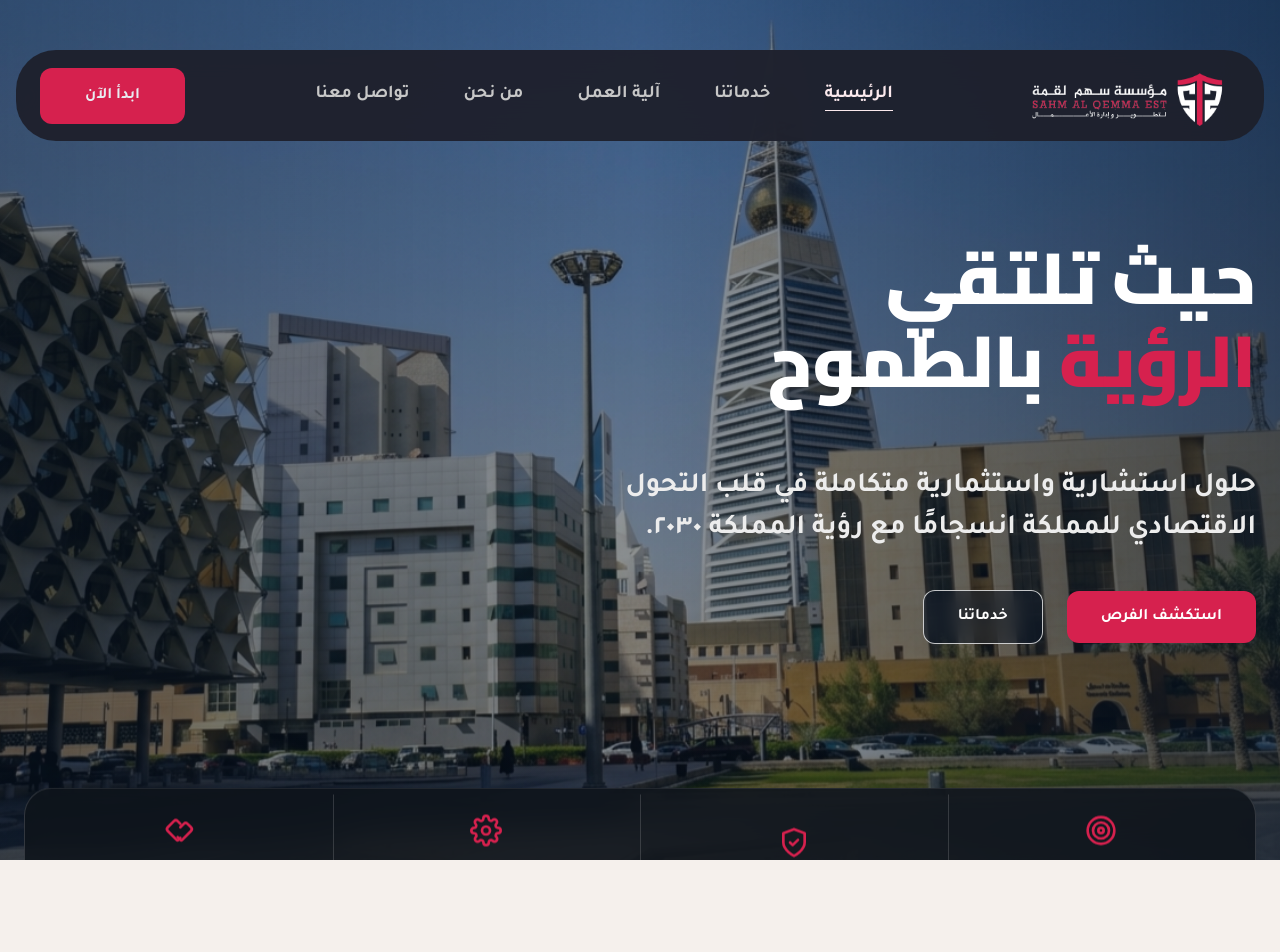
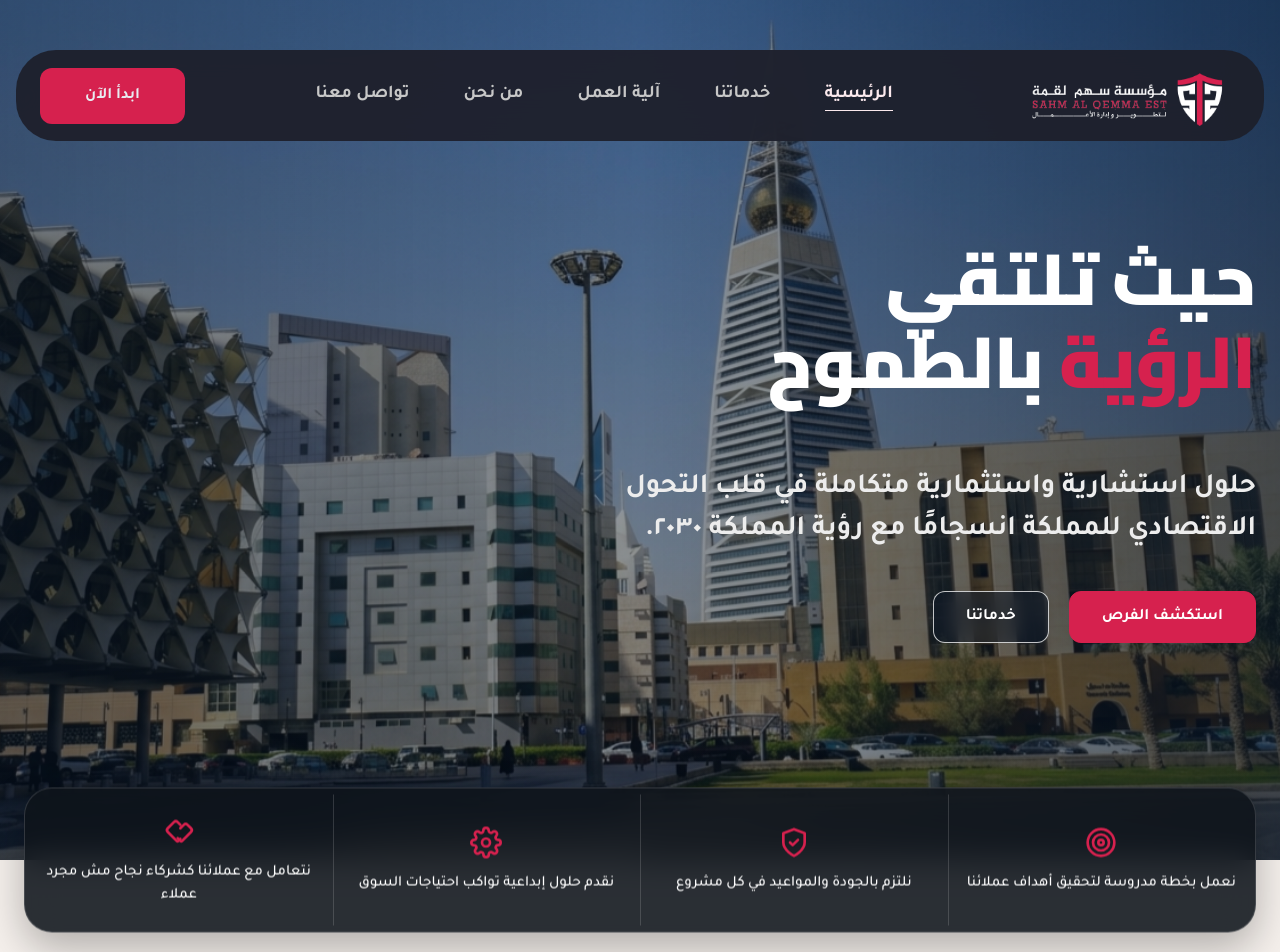
Before and after one commit to ezzdhar/sahm-alqema, a Vue app: page / in a window 1280 px wide. Shown: the top 952 px of the page. Built offline with nearby package versions, Linux system fonts and the light colour scheme; the HTML template or start-up script is replaced by a standard one.

Commit message:
feat: add base stylesheet, HomeView, and ContactView components

```diff
--- a/src/style.css
+++ b/src/style.css
@@ -113,14 +113,13 @@ img {
   max-width: var(--container-max-width);
   margin-left: auto;
   margin-right: auto;
-  padding-left: 24px;
-  padding-right: 24px;
+  padding-inline: 24px;
+  box-sizing: border-box;
 }
 
 @media (max-width: 767px) {
   .container {
-    padding-left: 16px;
-    padding-right: 16px;
+    padding-inline: 20px;
   }
 }
 
--- a/src/views/ContactView.vue
+++ b/src/views/ContactView.vue
@@ -521,35 +521,34 @@ const handleSubmit = async () => {
   text-shadow: 0 3px 20px rgba(9, 22, 39, 0.75), 0 1px 4px rgba(0, 0, 0, 0.9);
 }
 
-@media (max-width: 767px) {
-  .contact-hero {
-    padding-top: 140px;
-    padding-bottom: 60px;
-  }
-
-  .contact-hero__title {
-    font-size: 38px;
-    line-height: 50px;
-  }
-}
-
 .contact-hero__desc {
   width: 100%;
   max-width: 1100px;
   font-family: var(--font-family);
-  font-size: 28px; /* Difference 9: Font size: 28px */
-  line-height: 42px; /* Difference 9: Line height: 42px */
-  font-weight: 700; /* Difference 9: Weight: 700 */
+  font-size: 28px;
+  line-height: 42px;
+  font-weight: 700;
   color: #FFFFFF;
   text-align: center;
   margin: 0;
   text-shadow: 0 2px 16px rgba(9, 22, 39, 0.8), 0 1px 4px rgba(0, 0, 0, 0.9);
 }
 
-@media (max-width: 767px) {
+@media (max-width: 1023px) {
+  .contact-hero {
+    min-height: auto;
+    padding-top: 140px;
+    padding-bottom: 60px;
+  }
+
+  .contact-hero__title {
+    font-size: clamp(32px, 6vw, 44px);
+    line-height: 1.3;
+  }
+
   .contact-hero__desc {
-    font-size: 18px;
-    line-height: 28px;
+    font-size: clamp(16px, 3.5vw, 22px);
+    line-height: 1.5;
   }
 }
 
@@ -589,7 +588,8 @@ const handleSubmit = async () => {
 @media (min-width: 1024px) {
   .contact-info-panel {
     width: 421px;
-    height: 576px;
+    min-height: 576px;
+    height: auto;
   }
 }
 
@@ -707,8 +707,8 @@ const handleSubmit = async () => {
 @media (min-width: 1024px) {
   .contact-form-panel {
     width: 631px; /* Difference 42: Width 631px */
-    min-height: 576px;
-    height: 600px; /* Difference 41: Height 600px */
+    min-height: 600px;
+    height: auto;
   }
 }
 
--- a/src/views/HomeView.vue
+++ b/src/views/HomeView.vue
@@ -477,7 +477,6 @@ const serviceHexagonsBottom = [
   padding-top: 170px;
   padding-bottom: 0;
   z-index: 2;
-  overflow: hidden;
 }
 
 @media (max-width: 768px) {
@@ -485,7 +484,6 @@ const serviceHexagonsBottom = [
     min-height: auto;
     padding-top: 110px;
     padding-bottom: 30px;
-    overflow: hidden;
   }
 }
 
@@ -586,7 +584,7 @@ const serviceHexagonsBottom = [
 .hero-section__actions {
   display: flex;
   align-items: center;
-  gap: 24px;
+  gap: 20px;
   flex-wrap: wrap;
 }
 
@@ -597,56 +595,53 @@ const serviceHexagonsBottom = [
   }
 
   .hero-btn {
-    flex: 1 1 auto;
+    flex: 1 1 0;
     min-width: 135px;
-    padding: 12px 20px !important;
-    text-align: center;
-    justify-content: center;
+    height: 52px;
+    padding: 0 16px;
   }
 }
 
 .hero-btn {
+  display: inline-flex;
+  align-items: center;
+  justify-content: center;
+  height: 52px;
+  padding: 0 32px;
   font-weight: 700;
   font-size: 16px;
   line-height: 24px;
-  box-shadow: none !important;
+  border-radius: 12px;
+  box-sizing: border-box;
+  box-shadow: none;
   cursor: pointer;
+  text-align: center;
   transition: all var(--transition-normal);
 }
 
 .hero-btn--primary {
-  padding: 14px 34px;
   background: var(--color-primary);
   color: #FFFFFF;
-  border: none;
-  border-radius: 12px;
+  border: 1.5px solid var(--color-primary);
 }
 
 .hero-btn--primary:hover {
   background: var(--color-primary-hover);
+  border-color: var(--color-primary-hover);
   transform: translateY(-2px);
 }
 
 .hero-btn--outline {
-  display: inline-flex;
-  align-items: center;
-  justify-content: center;
-  padding: 14px 34px !important;
-  border: 1.5px solid rgba(255, 255, 255, 0.75) !important;
-  border-radius: 12px !important;
-  background: rgba(9, 22, 39, 0.45) !important;
+  background: rgba(9, 22, 39, 0.45);
+  border: 1.5px solid rgba(255, 255, 255, 0.75);
   backdrop-filter: blur(10px);
   -webkit-backdrop-filter: blur(10px);
-  color: #FFFFFF !important;
-  font-weight: 700;
-  font-size: 16px;
-  line-height: 24px;
-  transition: all var(--transition-normal);
+  color: #FFFFFF;
 }
 
 .hero-btn--outline:hover {
-  background: rgba(255, 255, 255, 0.2) !important;
-  border-color: #FFFFFF !important;
+  background: rgba(255, 255, 255, 0.2);
+  border-color: #FFFFFF;
   transform: translateY(-2px);
 }
 
@@ -656,12 +651,12 @@ const serviceHexagonsBottom = [
   z-index: 20;
   width: 100%;
   margin-top: auto;
-  margin-bottom: 0;
-  overflow: hidden;
+  margin-bottom: 24px;
 }
 
 @media (min-width: 1024px) {
   .hero-features {
+    margin-bottom: 0;
     transform: translateY(50%);
   }
 }
@@ -675,7 +670,7 @@ const serviceHexagonsBottom = [
   padding: 0;
   display: grid;
   grid-template-columns: 1fr;
-  box-shadow: none;
+  box-shadow: 0 16px 40px rgba(0, 0, 0, 0.28);
   width: 100%;
   max-width: 1248px;
   margin: 0 auto;
@@ -690,7 +685,8 @@ const serviceHexagonsBottom = [
 @media (min-width: 1024px) {
   .hero-features__bar {
     grid-template-columns: repeat(4, 1fr);
-    height: 145px;
+    min-height: 145px;
+    height: auto;
   }
 }
 
@@ -708,7 +704,7 @@ const serviceHexagonsBottom = [
 
 @media (min-width: 1024px) {
   .hero-features__item {
-    padding: 0 20px;
+    padding: 16px 18px;
   }
 }
 
@@ -723,10 +719,10 @@ const serviceHexagonsBottom = [
 }
 
 .hero-features__text {
-  font-size: 16px;
+  font-size: clamp(13px, 1.2vw, 15px);
   font-weight: 500;
   color: #FFFFFF;
-  line-height: 24px;
+  line-height: 1.5;
   text-align: center;
   margin: 0;
 }
@@ -754,14 +750,12 @@ const serviceHexagonsBottom = [
   text-align: center;
   position: relative;
   z-index: 1;
-  overflow: hidden;
-}
-
-@media (max-width: 768px) {
+}
+
+@media (max-width: 1023px) {
   .services-overview {
     padding-top: 60px;
     padding-bottom: 60px;
-    overflow: hidden;
   }
 }
 
@@ -1107,7 +1101,8 @@ const serviceHexagonsBottom = [
   background: rgba(28, 28, 28, 0.15);
   border: none;
   border-radius: 12px;
-  height: 270px;
+  min-height: 270px;
+  height: auto;
   padding: 24px 16px;
   display: flex;
   flex-direction: column;
@@ -1153,23 +1148,22 @@ const serviceHexagonsBottom = [
 
 /* Differentiators (Why Us - Desktop - 6) */
 .differentiators-section {
-  padding: 130px 0;
+  padding: 100px 0;
   background-color: #FAF7F2;
-  min-height: 2004px;
-  display: flex;
-  flex-direction: column;
-  justify-content: center;
-  overflow: hidden;
+  position: relative;
 }
 
 .differentiators-section__container {
   max-width: 921px;
-  padding: 0;
-}
-
-@media (max-width: 768px) {
+  width: 100%;
+  margin: 0 auto;
+  padding-inline: 32px;
+  box-sizing: border-box;
+}
+
+@media (max-width: 960px) {
   .differentiators-section__container {
-    padding: 0 16px;
+    padding-inline: clamp(20px, 5vw, 32px);
   }
 }
 
@@ -1180,6 +1174,8 @@ const serviceHexagonsBottom = [
   display: flex;
   flex-direction: column;
   gap: 16px;
+  padding-inline: 16px;
+  box-sizing: border-box;
 }
 
 .differentiators-section__main-title {
@@ -1230,44 +1226,48 @@ const serviceHexagonsBottom = [
   flex-direction: row-reverse;
 }
 
-@media (max-width: 768px) {
+@media (max-width: 960px) {
   .differentiators-section__header {
     margin-bottom: 36px;
     gap: 12px;
   }
 
   .differentiators-section__main-title {
-    font-size: 32px;
-    line-height: 42px;
+    font-size: clamp(28px, 6vw, 36px);
+    line-height: 1.3;
   }
 
   .differentiators-section__title {
-    font-size: 20px;
-    line-height: 32px;
+    font-size: clamp(16px, 4vw, 22px);
+    line-height: 1.5;
   }
 
   .diff-row,
   .diff-row--reverse {
     flex-direction: column;
     text-align: center;
-    gap: 30px;
-    padding: 40px 0;
+    gap: 24px;
+    padding: 40px 16px;
+    box-sizing: border-box;
   }
 
   .diff-row__media {
     width: 100%;
     max-width: 280px;
     height: auto;
+    min-height: 200px;
   }
 
   .diff-row__content {
     width: 100%;
     max-width: 100%;
+    align-items: center;
+    padding-inline: 12px;
+    box-sizing: border-box;
   }
 
   .differentiators-section {
-    min-height: auto;
-    padding: 70px 0;
+    padding: 60px 0;
   }
 }
 
@@ -1283,8 +1283,8 @@ const serviceHexagonsBottom = [
 
 .diff-row__ellipse {
   position: absolute;
-  width: 260px;
-  height: 260px;
+  width: min(260px, 70vw);
+  height: min(260px, 70vw);
   border-radius: 50%;
   background: radial-gradient(circle, rgba(214, 33, 78, 0.08) 0%, rgba(214, 33, 78, 0) 70%);
   pointer-events: none;
@@ -1298,7 +1298,8 @@ const serviceHexagonsBottom = [
 }
 
 .diff-row__num-img {
-  width: 260px;
+  width: min(260px, 75vw);
+  max-width: 100%;
   height: auto;
   object-fit: contain;
   filter: drop-shadow(0 10px 20px rgba(0, 0, 0, 0.08));
@@ -1343,7 +1344,7 @@ const serviceHexagonsBottom = [
   align-items: flex-start;
 }
 
-@media (max-width: 768px) {
+@media (max-width: 960px) {
   .diff-row__title-wrap {
     align-items: center;
   }
@@ -1370,6 +1371,16 @@ const serviceHexagonsBottom = [
   color: #4A4A4A;
   line-height: 28px;
   max-width: 400px;
+}
+
+@media (max-width: 960px) {
+  .diff-row__desc {
+    max-width: 480px;
+    margin: 0 auto;
+    text-align: center;
+    padding-inline: 12px;
+    box-sizing: border-box;
+  }
 }
 
 /* Home Contact Section Matching Figma */
@@ -1483,8 +1494,9 @@ const serviceHexagonsBottom = [
   justify-content: center;
   text-align: center;
   gap: 10px;
-  padding: 10px 28px;
-  height: 302px;
+  padding: 16px 24px;
+  min-height: 280px;
+  height: auto;
 }
 
 @media (min-width: 768px) {
```
